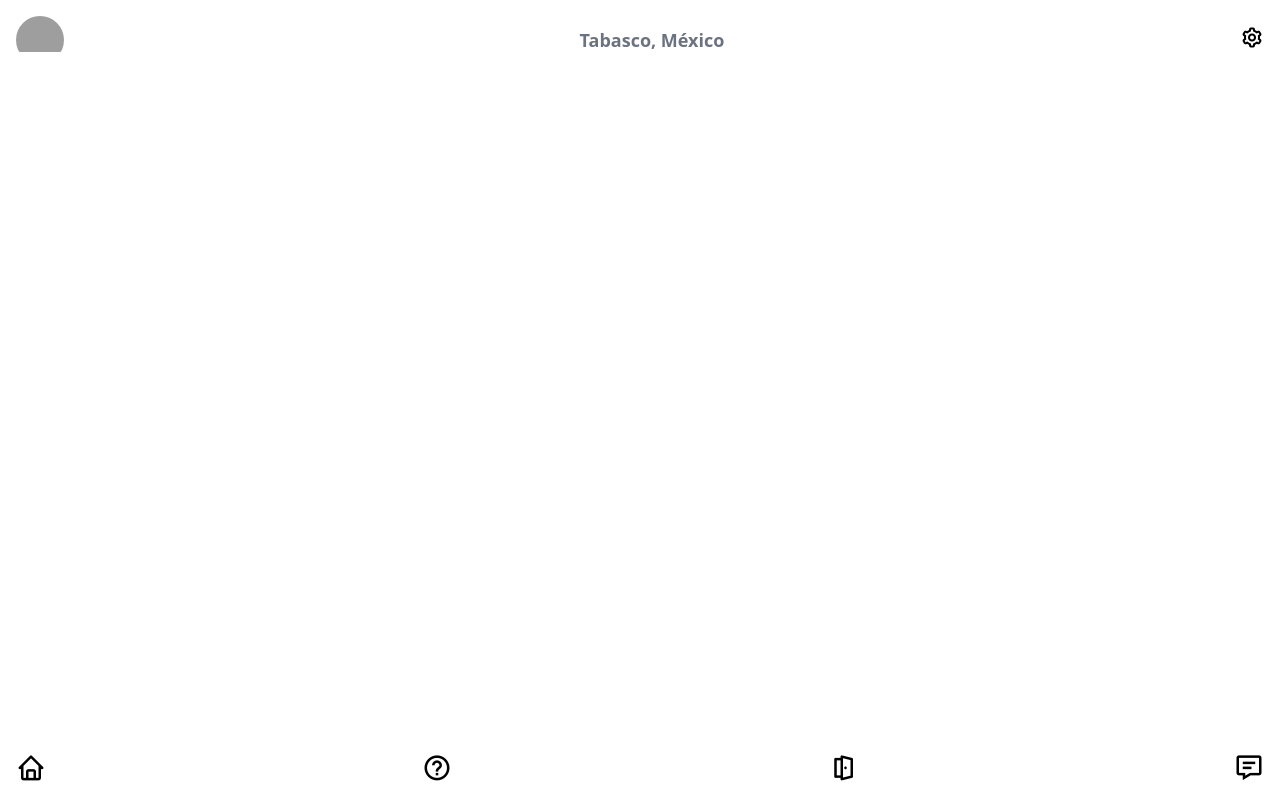
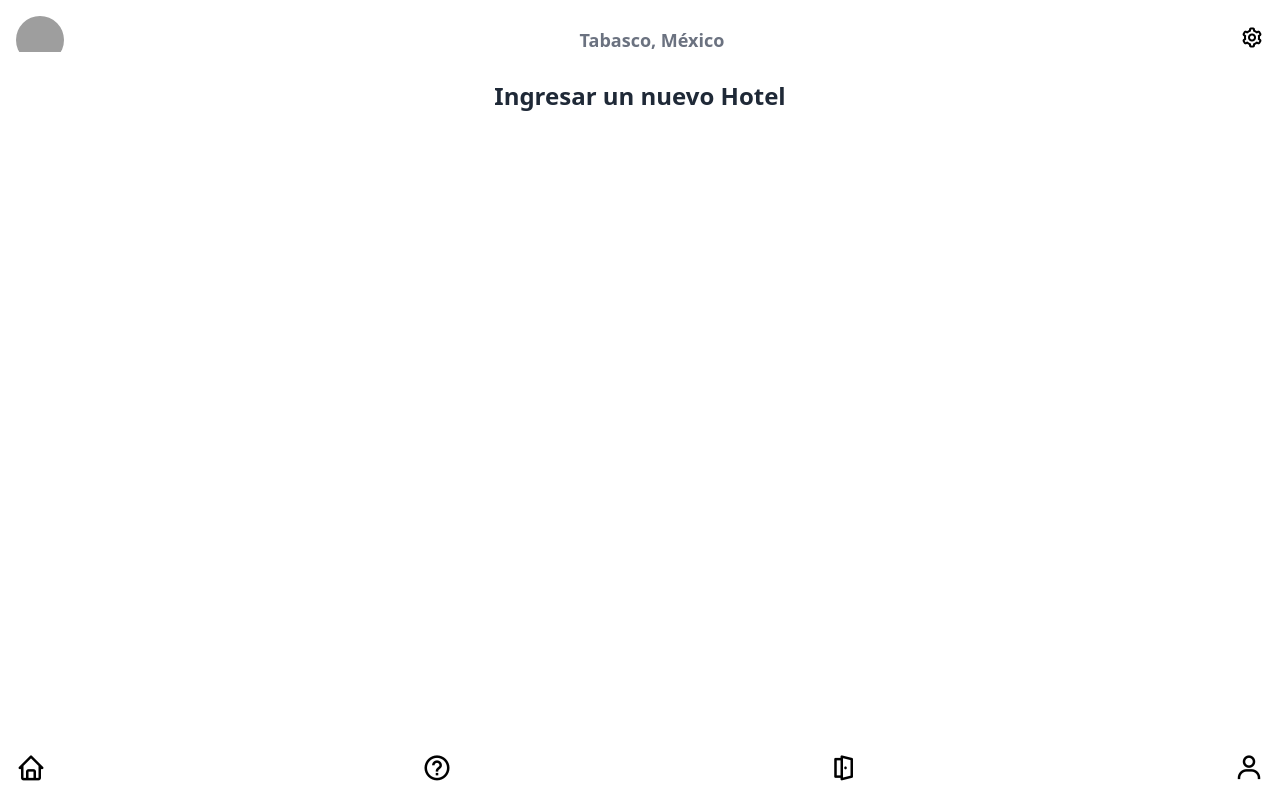
Before and after one commit to hugosanchez99/approom, a Vue app: page /create in a window 1280 px wide. Built offline with nearby package versions, Linux system fonts and the light colour scheme; grey boxes are pictures that could not be loaded.

Commit message:
Modificacion Components

```diff
--- a/src/App.vue
+++ b/src/App.vue
@@ -6,7 +6,9 @@
     <!-- Nav -->
     <div class="flex items-center justify-between p-4">
         <figure class="h-12 w-12 rounded-full overflow-hidden">
-          <img class="object-cover object-center" src="https://images.unsplash.com/photo-1520155707862-5b32817388d6?ixid=MnwxMjA3fDB8MHxzZWFyY2h8MTB8fHByb2ZpbGV8ZW58MHx8MHx8&ixlib=rb-1.2.1&auto=format&fit=crop&w=500&q=60" alt="">
+          <router-link to="/profile">
+            <img class="object-cover object-center" src="https://images.unsplash.com/photo-1520155707862-5b32817388d6?ixid=MnwxMjA3fDB8MHxzZWFyY2h8MTB8fHByb2ZpbGV8ZW58MHx8MHx8&ixlib=rb-1.2.1&auto=format&fit=crop&w=500&q=60" alt="">
+          </router-link>
         </figure>
 
         <div class="">
@@ -16,15 +18,15 @@
         <a class="">
           <i class='bx bx-cog text-2xl' ></i>
         </a>
+    </div>
 
-    </div>
     <!-- Footer -->
     <div class="fixed h-16 w-full bg-white z-10 bottom-0 ">
       <div class="container group bg-white focus:bg-yellow-600 mx-auto text-lg flex justify-between items-center">
         <router-link class="group focus:bg-gray-600 focus:text-white p-4 text-3xl" to="/"><i class='bx bx-home' ></i></router-link>
         <router-link class="group focus:bg-gray-600 focus:text-white p-4 text-3xl" to="/about"><i class='bx bx-help-circle'></i></router-link>
         <router-link class="group focus:bg-gray-600 focus:text-white p-4 text-3xl" to="/create"><i class='bx bx-door-open' ></i></router-link>
-        <router-link class="group focus:bg-gray-600 focus:text-white p-4 text-3xl" to="/message"><i class='bx bx-message-detail' ></i></router-link>
+        <router-link class="group focus:bg-gray-600 focus:text-white p-4 text-3xl" to="/profile"><i class='bx bx-user' ></i></router-link>
       </div>
     </div>
     <router-view />
--- a/src/router/index.js
+++ b/src/router/index.js
@@ -24,6 +24,16 @@ const routes = [
     path: '/view/info',
     name: 'Info',
     component: () => import('../views/view/Info.vue')
+  },
+  {
+    path: '/create',
+    name: 'Create',
+    component: () => import('../views/downbar/Create.vue')
+  },
+  {
+    path: '/profile',
+    name: 'Profile',
+    component: () => import('../views/downbar/Profile.vue')
   }
 ]
 
--- a/src/views/View.vue
+++ b/src/views/View.vue
@@ -14,7 +14,7 @@
             Tapijulapa, Tabasco
           </h2>
 
-          <h2 class="text-3xl text-gray-800 font-semibold">Fiesta Inn</h2>
+          <h2 class="text-3xl text-gray-800 font-semibold">Holiday Inn</h2>
 
           <div class="flex justify-between items-center text-2xl px-4 text-gray-800 my-2">
             <span><i class="bx bxs-bed"></i> 2</span>
--- /dev/null
+++ b/src/views/downbar/Create.vue
@@ -0,0 +1,11 @@
+<template>
+    <div>
+        <h1 class="text-2xl text-center text-gray-800 font-semibold">Ingresar un nuevo Hotel</h1>
+    </div>
+</template>
+
+<script>
+export default {
+
+}
+</script>
--- /dev/null
+++ b/src/views/downbar/Profile.vue
@@ -0,0 +1,11 @@
+<template>
+    <div>
+        <h1 class="text-2xl text-center text-gray-800 font-semibold">Profile</h1>
+    </div>
+</template>
+
+<script>
+export default {
+
+}
+</script>
```
Also changed, not shown: 1 other file (tests, documents, lock files or other folders).
